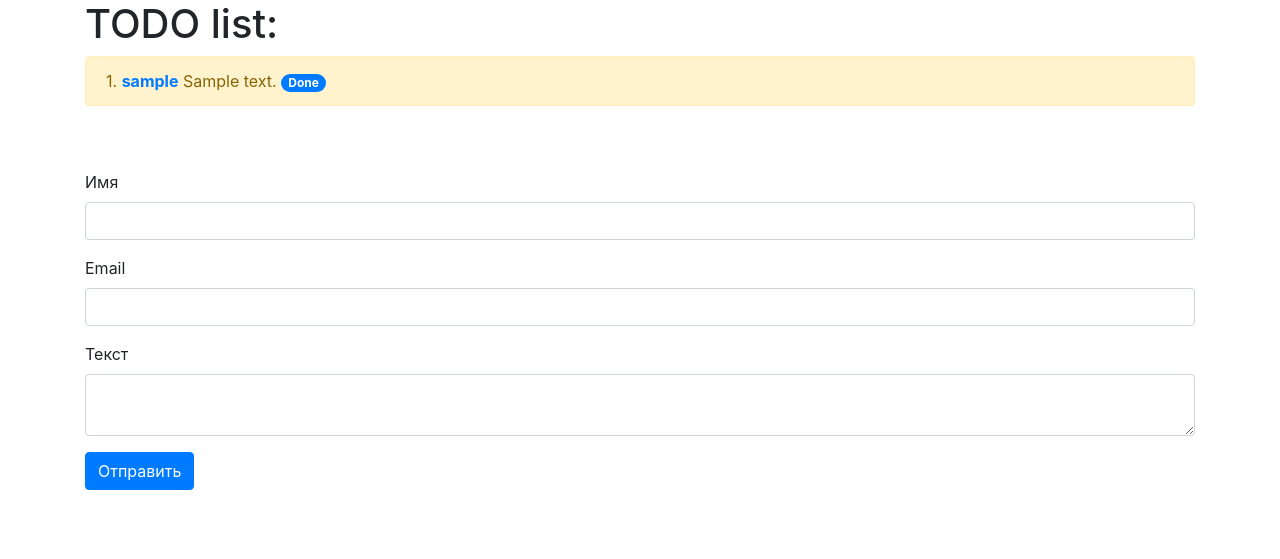
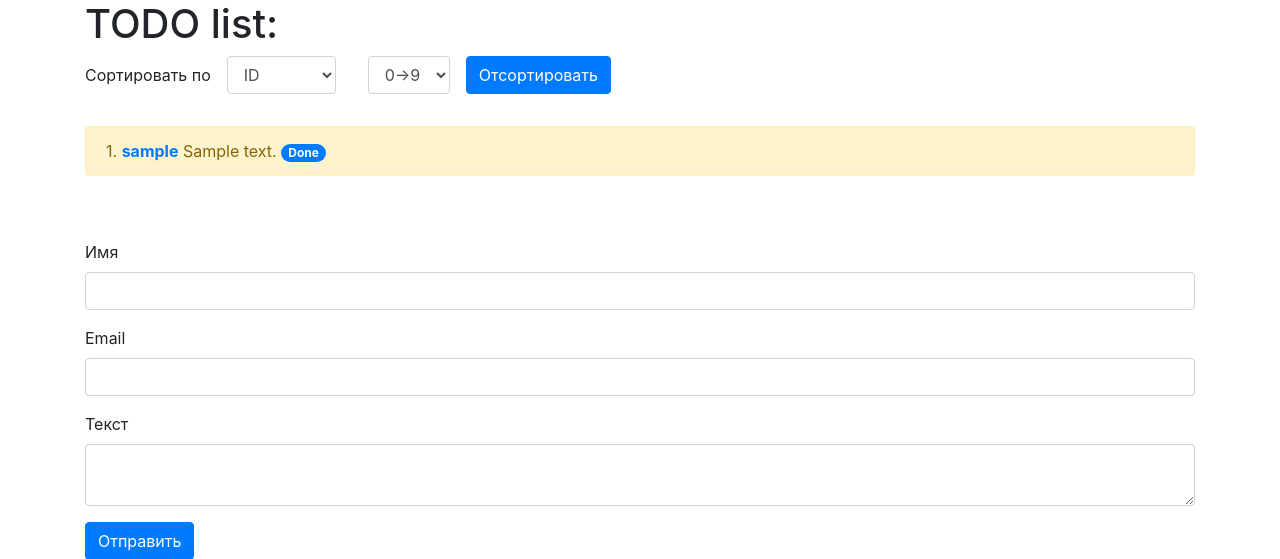
Before and after one commit to tsparksh/peshkariki-test, a PHP site: template views/tasks.php in a window 1280 px wide. Shown: the top 559 px of the page. Run offline with PHP 8.4, Linux system fonts and the light colour scheme; the template is opened without the code that fills it: most values are stand-ins (such as "Sample title", 1, 10 or a date in 2020); data that the repository does not hold is empty.

Commit message:
Сортировка

```diff
--- a/views/includes/paginator.php
+++ b/views/includes/paginator.php
@@ -3,21 +3,21 @@
 	<? if($page == 1) { ?>
 		<li class="page-item disabled"><a class="page-link">Назад</a></li>
 	<? }else { ?>
-		<li class="page-item"><a class="page-link" href="?page=<?=$page-1 ?>">Назад</a></li>
+		<li class="page-item"><a class="page-link" href="<?=paramsUpdateUri('page', $page-1) ?>">Назад</a></li>
 	<? } ?>
 
     <? for ($i=1; $i<=$pages; $i++) { ?>
     	<? if($i == $page) {?>
     		<li class="page-item active"><a class="page-link"><?=$i ?></a></li>
     	<? }else { ?>
-    		<li class="page-item"><a class="page-link" href="?page=<?=$i ?>"><?=$i ?></a></li>
+    		<li class="page-item"><a class="page-link" href="<?=paramsUpdateUri('page', $i) ?>"><?=$i ?></a></li>
     	<? } ?>
     <? } ?>
 
     <? if($page == $pages) { ?>
     	<li class="page-item disabled"><a class="page-link">Вперед</a></li>
     <? }else { ?>
-    	<li class="page-item"><a class="page-link" href="?page=<?=$page+1 ?>">Вперед</a></li>
+    	<li class="page-item"><a class="page-link" href="<?=paramsUpdateUri('page', $page+1) ?>">Вперед</a></li>
     <? } ?>
   </ul>
 </nav>
--- a/views/tasks.php
+++ b/views/tasks.php
@@ -1,6 +1,26 @@
 <? view('includes/header') ?>
     <div class="container">
       <h1>TODO list:</h1>
+      <form class="form-inline">
+        <div class="form-group mb-2">
+          <div class="form-control-plaintext">Сортировать по</div>
+        </div>
+        <div class="form-group mx-sm-3 mb-2">
+          <select class="form-control" name="orderBy">
+            <option value="id">ID</option>
+            <option value="email">Email</option>
+            <option value="completed">Статусу</option>
+          </select>
+        </div>
+        <div class="form-group mx-sm-3 mb-2">
+          <select class="form-control" name="direction">
+            <option value="asc">0->9</option>
+            <option value="desc">9->0</option>
+          </select>
+        </div>
+        <button type="submit" class="btn btn-primary mb-2">Отсортировать</button>
+      </form>
+      <br>
       <? foreach ($tasks as $task) { ?>
         <div class="alert alert-warning">
           <?=$task['id'] ?>. <strong><a href="mailto:<?=$task['email'] ?>"><?=$task['username'] ?></a></strong> <?=$task['text'] ?>
```
Also changed, not shown: app/helpers.php (+12 -0 lines), controllers/PagesController.php (+6 -1 lines), models/Task.php (+23 -2 lines).
